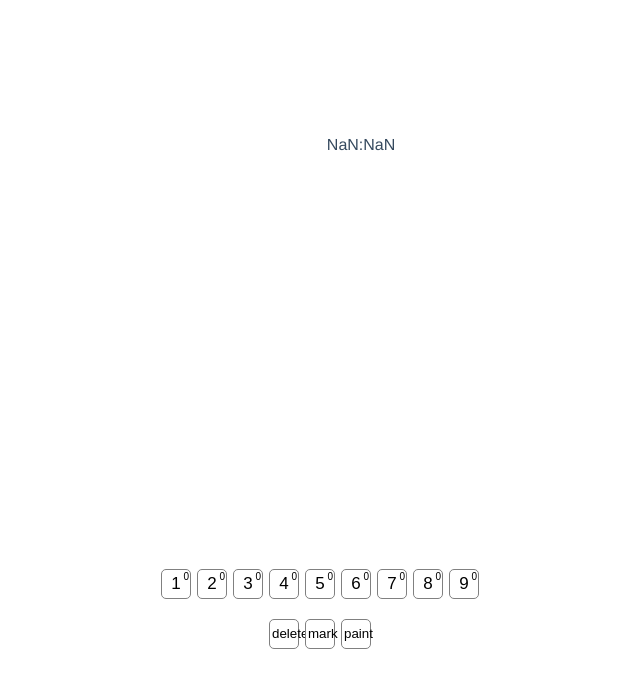
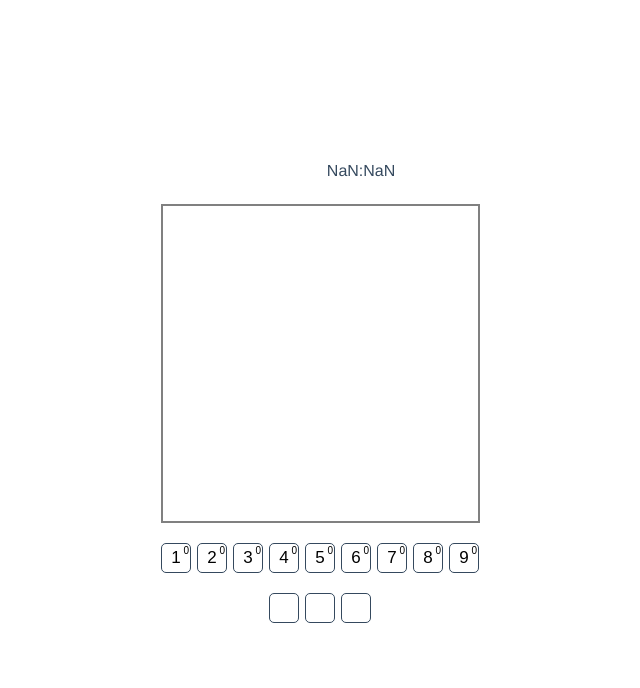
Before and after one commit to pilarrus/sudokers-front, a Vue app: page /#/sudoku in a window 1280 px wide. Shown: the top 688 px of the page, without its empty margins (320-960 px from the left). Built offline with nearby package versions, Linux system fonts and the light colour scheme.

Commit message:
[ButtonAction] Added action and isActive props. Added font-awesome-icon component.

```diff
--- a/src/components/buttons/ButtonAction.vue
+++ b/src/components/buttons/ButtonAction.vue
@@ -1,27 +1,21 @@
 <template>
-    <button class="button button-action pointer" v-on:click="setActive">{{action}}</button>
+    <button class="button button-action pointer" :class="{active: isActive}">
+        <font-awesome-icon :icon="action.icon" class="icon" />
+    </button>
 </template>
 
 <script>
   export default {
     name: "ButtonAction",
     props: {
-      action: String
-    },
-    data() {
-      return {
-        active: false
-      }
-    },
-    methods: {
-      setActive: function () {
-        this.active = !this.active;
-        console.log("active", this.active);
-      }
+      action: Object,
+      isActive: Boolean
     }
   }
 </script>
 
 <style scoped>
-
+path {
+    fill: #35495E;
+}
 </style>
--- a/src/sass/components/_buttons.scss
+++ b/src/sass/components/_buttons.scss
@@ -1,5 +1,5 @@
 .button {
-  border: 1px solid grey;
+  border: 1px solid $color-primary;
   padding: 2px;
   border-radius: 5px;
 
--- /dev/null
+++ b/src/sass/components/_icons.scss
@@ -0,0 +1,3 @@
+.icon {
+  @include size(100%,100%);
+}
--- a/src/sass/main.scss
+++ b/src/sass/main.scss
@@ -3,7 +3,6 @@
 @import "base/reset";
 
 @import "base/typography";
-@import "utils/helpers";
 
 @import "utils/functions";
 
@@ -11,6 +10,7 @@
 
 @import "components/buttons";
 @import "components/cell";
+@import "components/icons";
 @import "components/loading";
 @import "components/chooseOpen";
 
@@ -21,3 +21,5 @@
 @import "pages/levels";
 @import "pages/newOrResume";
 @import "pages/sudoku";
+
+@import "utils/helpers";
--- a/src/sass/pages/_sudoku.scss
+++ b/src/sass/pages/_sudoku.scss
@@ -12,7 +12,7 @@
   }
 
   &-puzzle {
-    @include size(100%, 50%);
+    //@include size(100%, 50%);
     display: flex;
     justify-content: center;
 
@@ -20,6 +20,7 @@
       display: grid;
       grid-template-columns: repeat(9,35px);
       grid-template-rows: repeat(9,35px);
+      border: 2px solid gray;
 
       &-cell {
         border: 1px solid gray;
--- a/src/sass/utils/_helpers.scss
+++ b/src/sass/utils/_helpers.scss
@@ -4,6 +4,10 @@
 
 .pointer {
   cursor: pointer;
+}
+
+.active {
+  border: 2px solid $color-secondary;
 }
 
 .separator {
```
